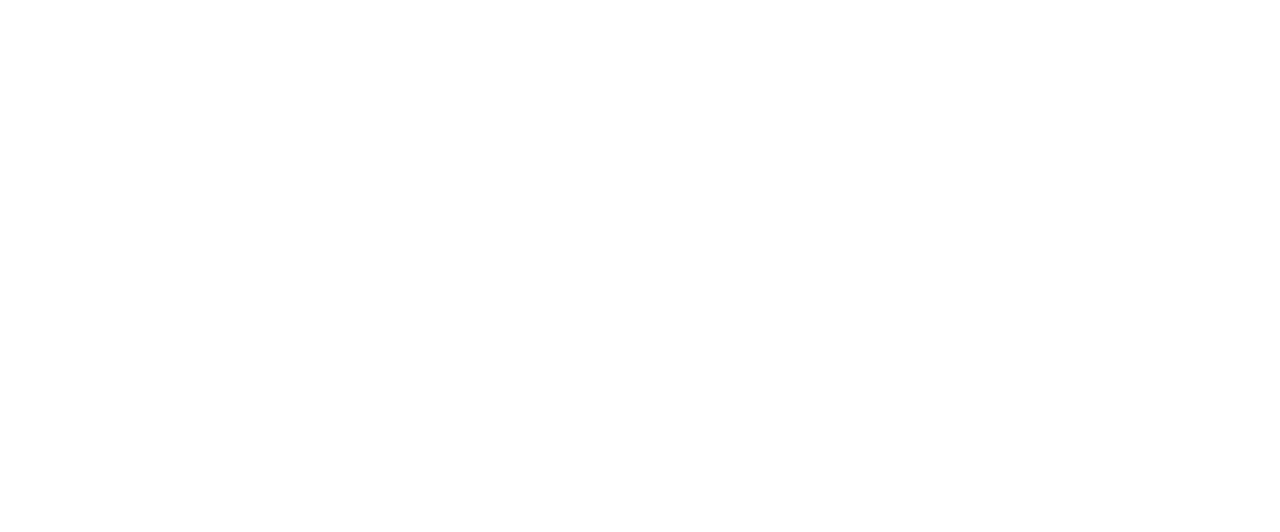
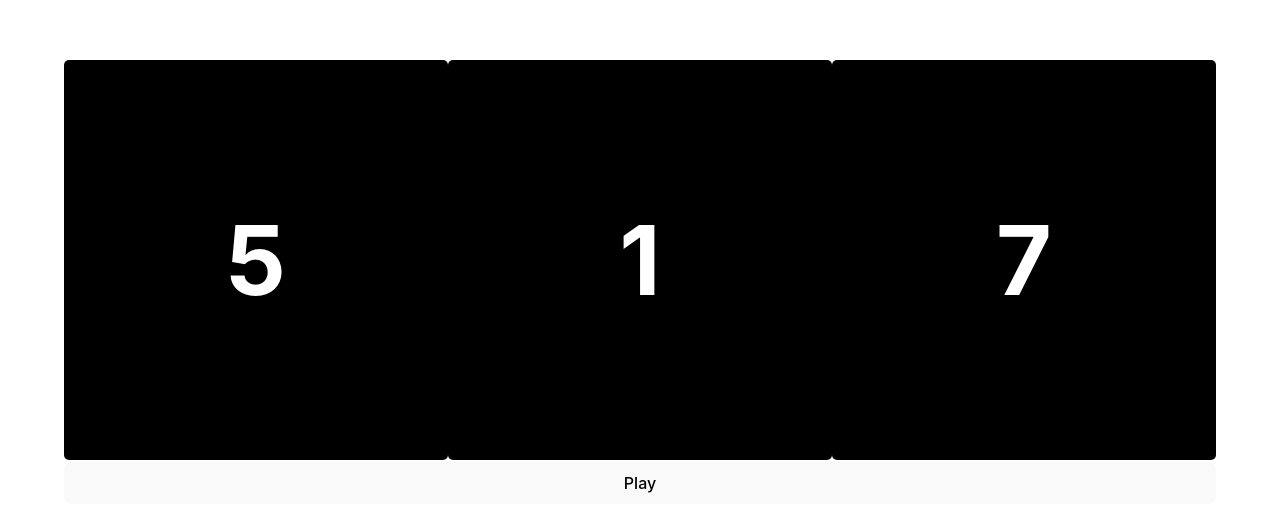
Before and after one commit to peter-kautwima/gameslot, a React (Vite) app: page / in a window 1280 px wide. Shown: the part 118-650 px from the top of the page. Built offline with nearby package versions, Linux system fonts and the light colour scheme.

Commit message:
initial slot UI and mechanics

```diff
--- a/src/App.css
+++ b/src/App.css
@@ -0,0 +1,38 @@
+.App {
+  width: 100vw;
+  height: 100vh;
+  display: flex;
+  justify-content: center;
+}
+
+.slot-machine {
+  display: flex;
+  flex-direction: column;
+  justify-content: center;
+}
+
+.slots-view {
+  position: relative;
+  display: flex;
+  width: 90vw;
+  height: 402px;
+  overflow: hidden;
+}
+
+.slot-column {
+  width: calc(100% / 3);
+}
+
+.slot-item {
+  width: 100%;
+  height: 400px;
+  display: flex;
+  justify-content: center;
+  align-items: center;
+  font-size: 6rem;
+  font-weight: bold;
+  color: #fff;
+  background-color: #000;
+  border-radius: 5px;
+  margin-bottom: 10px;
+}
--- a/src/App.tsx
+++ b/src/App.tsx
@@ -1,12 +1,88 @@
-import './App.css'
+import { useCallback, useEffect, useState } from "react";
+import "./App.css";
+import { TSlot, TSlots } from "./types";
+import { generateSlotsArray, randomElement } from "./utils";
+
+type TState = {
+  isIdle: boolean;
+  winners?: TSlot[],
+  slots?: TSlots;
+  isAnimating: boolean;
+};
+
+const config = {
+  slotCols: 3,
+  slotRows: 10,
+  animationDuration: 4000
+}
 
 function App() {
+  const [state, setState] = useState<TState>({
+    isIdle: true,
+    isAnimating: false
+  });
+
+  useEffect(() => {
+    const slots = generateSlotsArray(config.slotCols, config.slotRows);
+    setState({
+      ...state,
+      slots,
+    });
+  }, []);
+
+  const handlePlay = useCallback(() => {
+    const winners = state.slots?.map((slot) => randomElement(slot));
+
+    setState({
+      ...state,
+      isIdle: false,
+      winners,
+      isAnimating: true
+    });
+  }, [setState, state])
+
+  // Stop animation after animationDuration and regenerate slots
+  useEffect(() => {
+    if (state.isAnimating) {
+      const timeout = setTimeout(() => {
+        const slots = generateSlotsArray(config.slotCols, config.slotRows);
+        setState({
+          ...state,
+          slots: generateSlotsArray(config.slotCols, config.slotRows),
+          isAnimating: false,
+        });
+      }, config.animationDuration);
+    }
+
+    // return timeout.clear
+  }, [state.isAnimating, setState, state]);
 
   return (
     <div className="App">
-
+      <div className="slot-machine">
+        <div className="slots-view">
+          {
+            state.winners ? state.winners.map((winner, index) => (
+              <div className="slot-column" key={index}>
+                  <div className="slot-item" key={index}>
+                    {winner}
+                  </div>
+              </div>
+            )) : state.slots?.map((col, index) => (
+              <div className="slot-column" key={index}>
+                {col.map((item, index) => (
+                  <div className="slot-item" key={index}>
+                    {item}
+                  </div>
+                ))}
+              </div>
+            ))
+          }
+        </div>
+        <button onClick={handlePlay}>Play</button>
+      </div>
     </div>
-  )
+  );
 }
 
-export default App
+export default App;
--- /dev/null
+++ b/src/types.ts
@@ -0,0 +1,2 @@
+export type TSlot = number;
+export type TSlots = TSlot[][];
--- /dev/null
+++ b/src/utils.ts
@@ -0,0 +1,13 @@
+import { TSlots } from "./types";
+
+export function randomElement<T>(array: T[]): T {
+  return array[Math.floor(Math.random() * array.length)];
+}
+
+export function generateSlotsArray(columns: number, rows: number): TSlots {
+  const slots = [];
+  for (let i = 0; i < columns; i++) {
+    slots.push([...Array(rows).keys()].sort((a, b) => Math.random() - 0.5));
+  }
+  return slots;
+}
```
Also changed, not shown: 1 other file (tests, documents, lock files or other folders).
